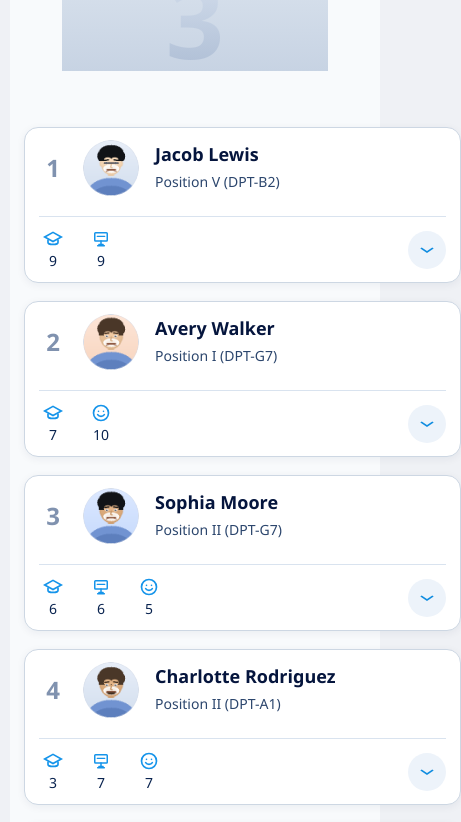
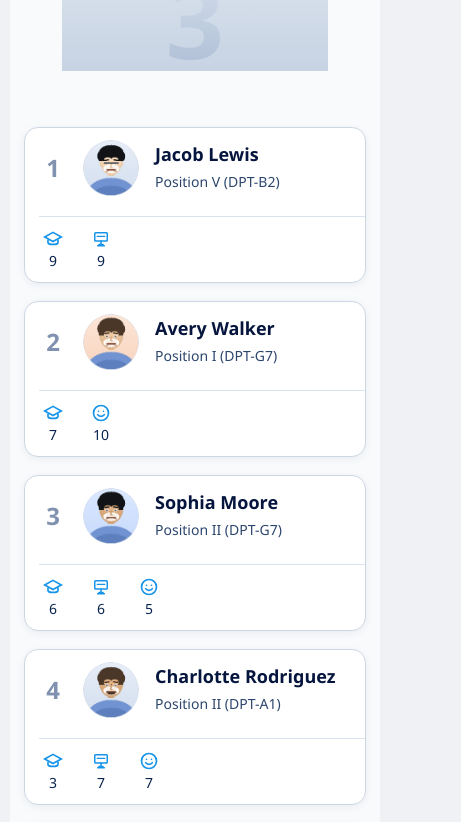
Before and after one commit to GitTesstRepo/ai-challenge-2_0, a React (Vite) app in the folder task-1/leaderboard/: page / in a window 390 px wide. Shown: the part 1400-2222 px from the top of the page, 461 px wide, since content can reach past the window. Built offline with nearby package versions, Linux system fonts and the light colour scheme.

Commit message:
Fixed scroll behaviour of Recent Activity block

```diff
--- a/task-1/leaderboard/src/App.css
+++ b/task-1/leaderboard/src/App.css
@@ -534,6 +534,7 @@
   border: 1px solid #cdd7e3;
   background: #fff;
   border-radius: 14px;
+  min-width: 0;
   box-shadow: 0 2px 8px rgba(11, 31, 66, 0.06);
   transition: box-shadow 150ms ease;
 }
@@ -548,6 +549,7 @@
 
 .row-main-scroll {
   width: 100%;
+  min-width: 0;
 }
 
 .row-main {
@@ -1005,6 +1007,13 @@
   .row-main-scroll {
     overflow-x: auto;
     overflow-y: hidden;
+    max-width: 100%;
+    scrollbar-width: none;
+    -ms-overflow-style: none;
+  }
+
+  .row-main-scroll::-webkit-scrollbar {
+    display: none;
   }
 
   .row-main {
@@ -1065,7 +1074,8 @@
 
   .row-details {
     padding: 12px 14px;
-    overflow-x: hidden;
+    overflow-x: auto;
+    overflow-y: hidden;
   }
 
   .row-details h4 {
@@ -1073,7 +1083,7 @@
   }
 
   .row-details table {
-    min-width: 0;
+    min-width: 420px;
     table-layout: fixed;
   }
 
@@ -1100,8 +1110,8 @@
   }
 
   .row-details td {
-    overflow-wrap: anywhere;
-    word-break: break-word;
+    overflow-wrap: normal;
+    word-break: normal;
   }
 
   /* Points value must never wrap */
```
Also changed, not shown: 2 other files (tests, documents, lock files or other folders).
